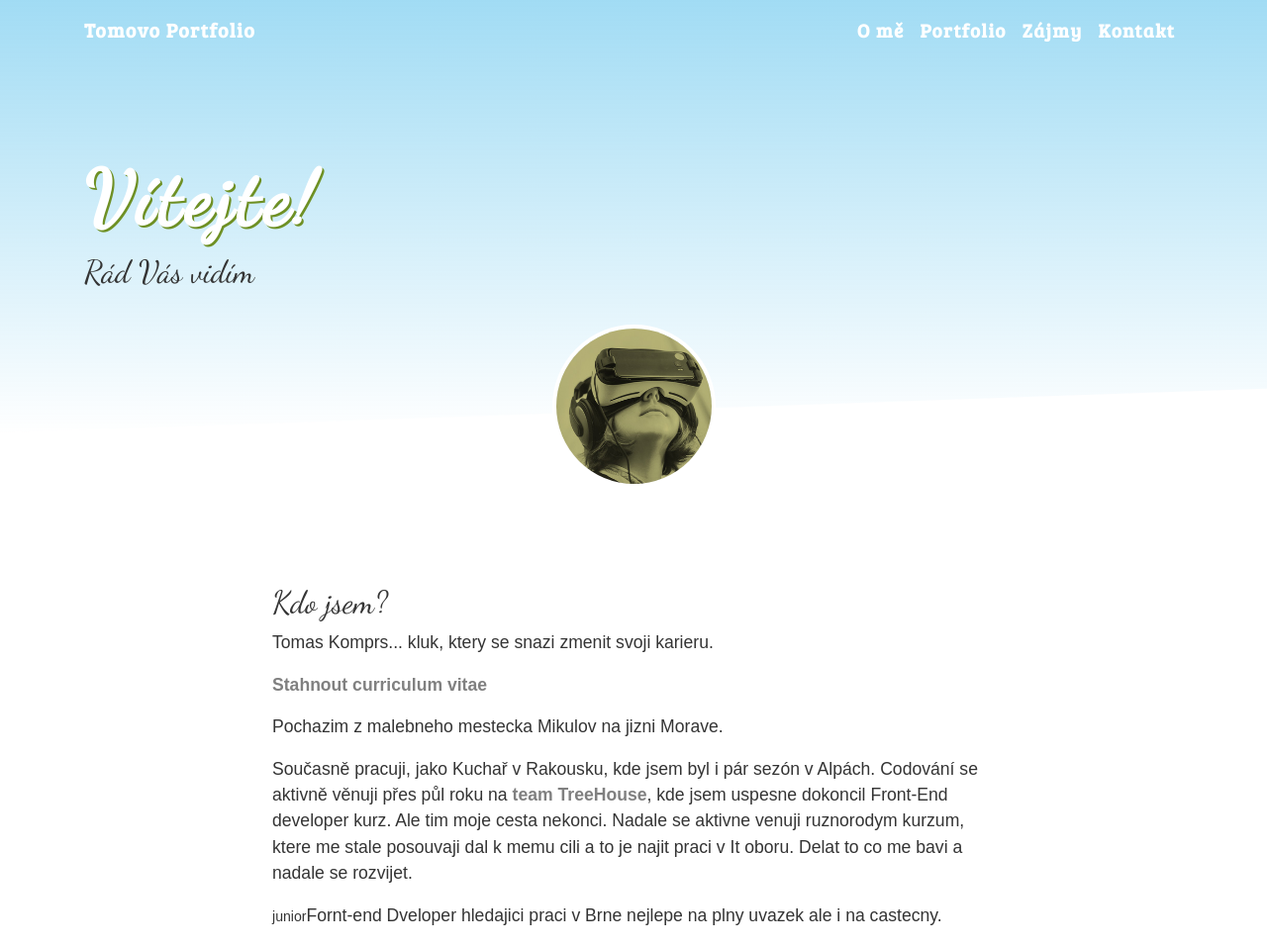
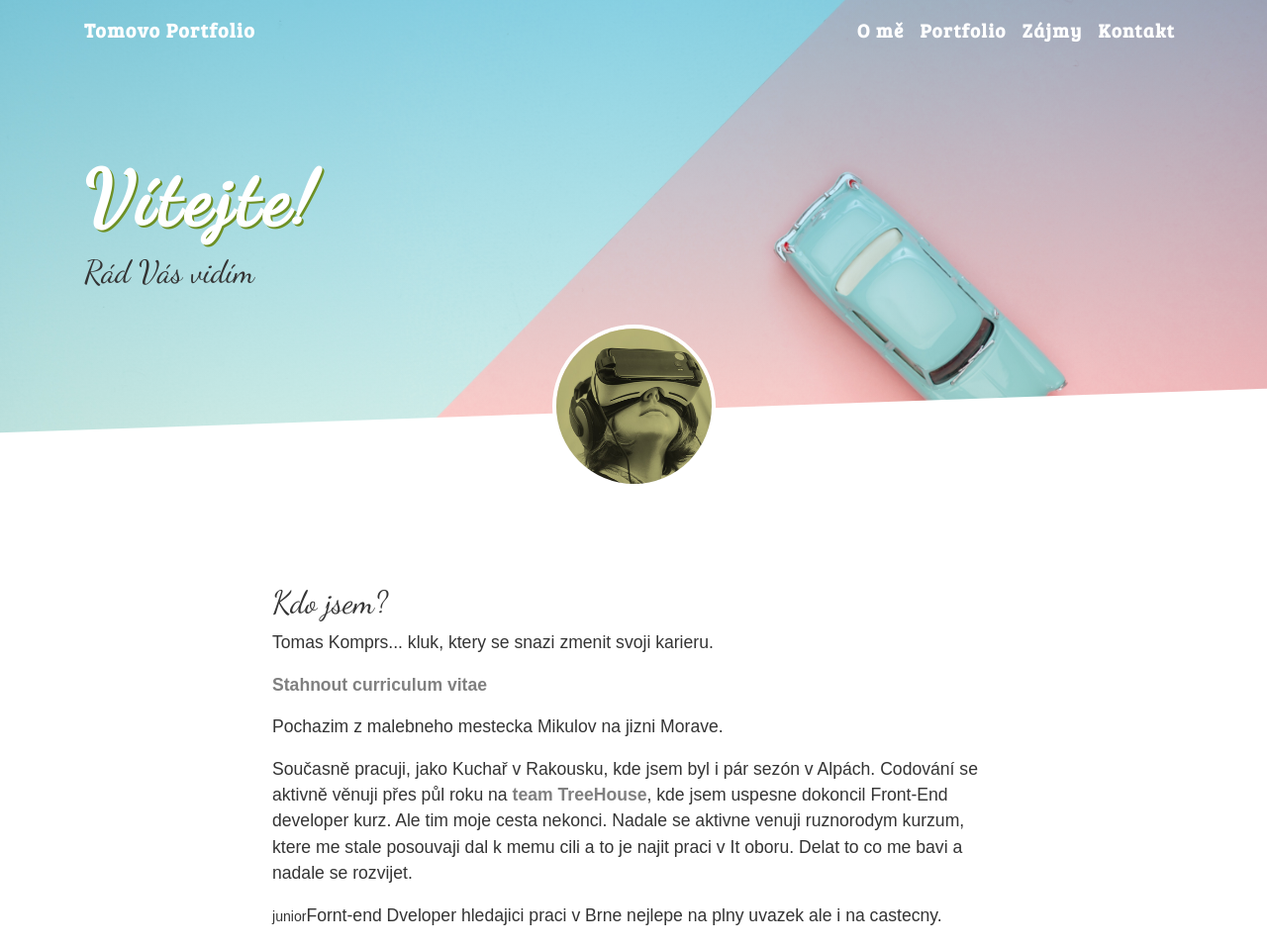
Before and after one commit to TodBob/TomasKomprs.github.io, a plain HTML site: page index.html in a window 1280 px wide. Shown: the top 957 px of the page at 99% size. Drawn offline with nearby package versions, Linux system fonts and the light colour scheme; a web font is replaced by a local one.

Commit message:
Add bg.img

```diff
--- a/css/main.css
+++ b/css/main.css
@@ -164,8 +164,8 @@ nav a {
 /*     HEADER      */
 header {
   height: 460px;
-  background: -webkit-gradient(linear, left top, left bottom, from(#009fe15e), to(#3acec200)), url("../img/7.jpg");
-  background: linear-gradient(#009fe15e, #3acec200), url("../img/7.jpg");
+  background: -webkit-gradient(linear, left top, left bottom, from(#009fe15e), to(#3acec200)), url("../img/bg.jpg");
+  background: linear-gradient(#009fe15e, #3acec200), url("../img/bg.jpg");
   background-position: center;
   background-size: cover;
   background-repeat: no-repeat;
```
Also changed, not shown: 1 other file.
